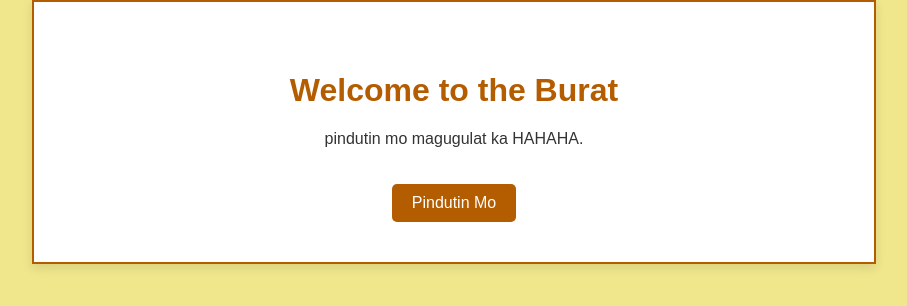
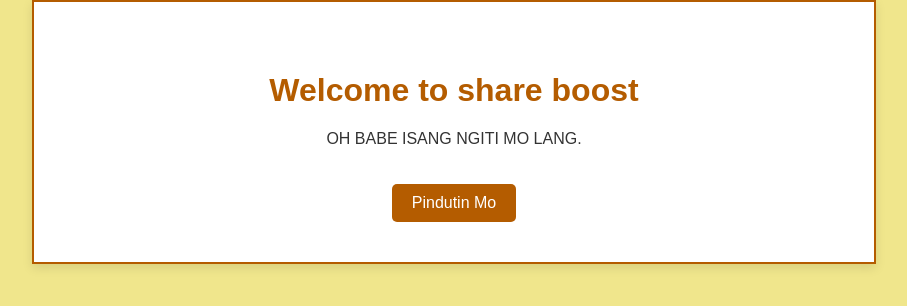
Before and after one commit to yaeismanuel/AUTOSHARE, a website: page public/index.html in a window 1280 px wide. Shown: the whole page, without its empty margins (186-1093 px from the left). Drawn offline with Linux system fonts and the light colour scheme.

Commit message:
Update index.html

```diff
--- a/public/index.html
+++ b/public/index.html
@@ -3,7 +3,7 @@
 <head>
     <meta charset="UTF-8">
     <meta name="viewport" content="width=device-width, initial-scale=1.0">
-    <title>Burat</title>
+    <title>YASIS FACEBOOK SHARE BOOST</title>
     <style>
         body {
             font-family: Arial, sans-serif;
@@ -42,8 +42,8 @@
 </head>
 <body>
     <div class="container">
-        <h1>Welcome to the Burat</h1>
-        <p>pindutin mo magugulat ka HAHAHA.</p>
+        <h1>Welcome to share boost</h1>
+        <p>OH BABE ISANG NGITI MO LANG.</p>
         <button onclick="showMessage()">Pindutin Mo</button>
         <p id="message" style="margin-top: 20px;"></p>
     </div>
```
